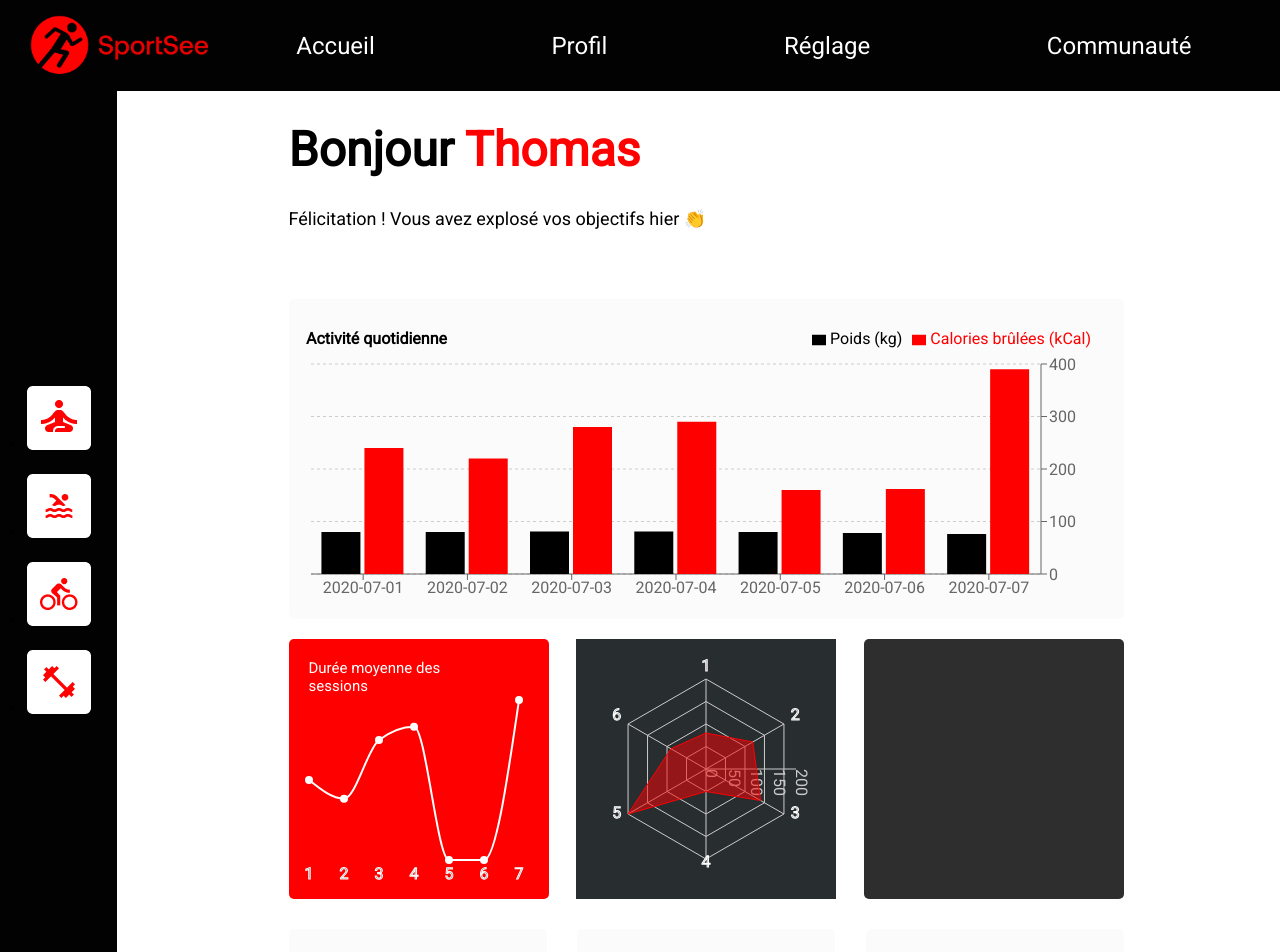
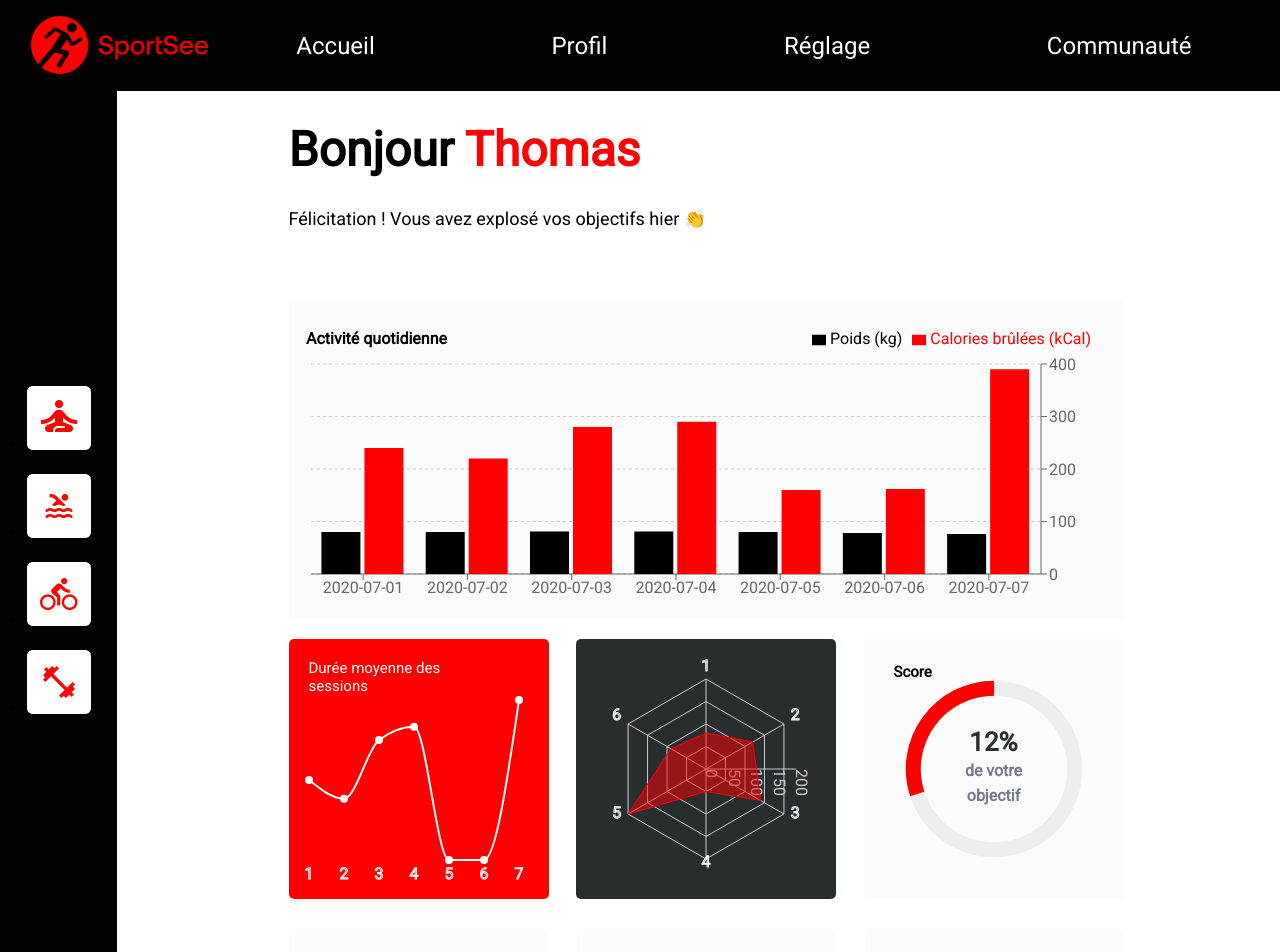
Before and after one commit to Dojando/JawadAmraoui_12_17012022, a React (Create React App) app: page / in a window 1280 px wide. Shown: the top 952 px of the page. Built offline with nearby package versions, Linux system fonts and the light colour scheme.

Commit message:
ajout et mise en forme du graph rechart radialbarchart

```diff
--- a/src/components/radialBarChart.jsx
+++ b/src/components/radialBarChart.jsx
@@ -0,0 +1,41 @@
+import React from "react";
+import { RadialBarChart, RadialBar } from "recharts";
+
+const data = [
+  {
+    uv: 1,
+    fill: "#8884d8"
+  },
+  {
+    uv: 0.30,
+    fill: "red"
+  }
+];
+
+function RadialChartGraph() {
+  return (
+    <div className="radialchart">
+      <h2>Score</h2>
+      <p className="radialchart-legend"><span className="radialchart-pourcent">12%</span><br /> de votre objectif</p>
+      <RadialBarChart
+        width={260}
+        height={260}
+        cx={130}
+        cy={130}
+        innerRadius={-7}
+        outerRadius={170}
+        barSize={15}
+        startAngle={90}
+        endAngle={450}
+        data={data}
+      >
+        <RadialBar
+          background
+          dataKey="uv"
+        />
+      </RadialBarChart>
+    </div>
+  );
+}
+
+export default RadialChartGraph;
--- a/src/pages/App.js
+++ b/src/pages/App.js
@@ -4,6 +4,7 @@ import FoodData from "../components/foodData"
 import BarChartGraph from "../components/barChart.jsx"
 import LineChart from "../components/lineChart"
 import RadarChart from "../components/radarChart"
+import RadialChart from "../components/radialBarChart"
 import calorieLogo from "../images/calories-icon.png"
 import carbLogo from "../images/carbs-icon.png"
 import proteinLogo from "../images/protein-icon.png"
@@ -32,7 +33,9 @@ function App() {
                 <div className="radarchart-container">
                   <RadarChart/>
                 </div>
-                <div className="radialchart-container"></div>
+                <div className="radialchart-container">
+                  <RadialChart/>
+                </div>
               </div>
             </div>
             <div className="food-data-list">
--- a/src/style/index.css
+++ b/src/style/index.css
@@ -134,10 +134,13 @@ body {
   border-radius: 5px;
 }
 
+.radarchart-container {
+  background-color: #282D30;
+  border-radius: 5px;
+}
+
 .radialchart-container {
-  width: 260px;
-  height: 260px;
-  background-color: rgb(46, 46, 46);
+  background-color: #FBFBFB;
   border-radius: 5px;
 }
 
@@ -158,8 +161,32 @@ body {
   margin: 20px 0 0 20px;
 }
 
-.radarchart {
-  background-color: #282D30;
+.radialchart {
+  position: relative;
+}
+
+.radialchart h2 {
+  font-size: 15px;
+  position: absolute;
+  margin: 24px 0 0 30px;
+}
+
+.radialchart-legend {
+  position: absolute;
+  top: 50%;
+  left: 50%;
+  transform: translate(-50%, -50%);
+  text-align: center;
+  width: 80px;
+  font-size: 16px;
+  color: #74798C;
+  font-weight: 600;
+  line-height: 25px;
+}
+
+.radialchart-pourcent {
+  font-size: 26px;
+  color: #282D30;
 }
 
 .barchart-title {
```
